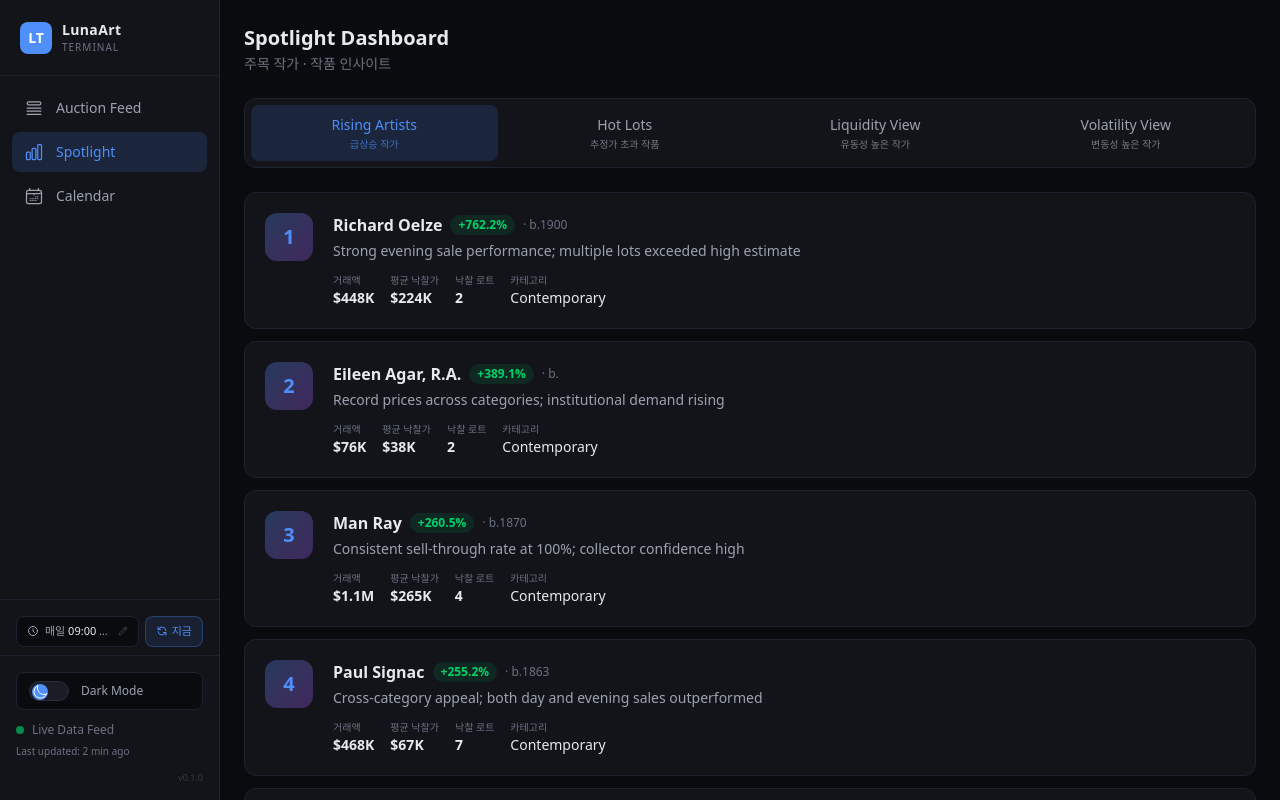
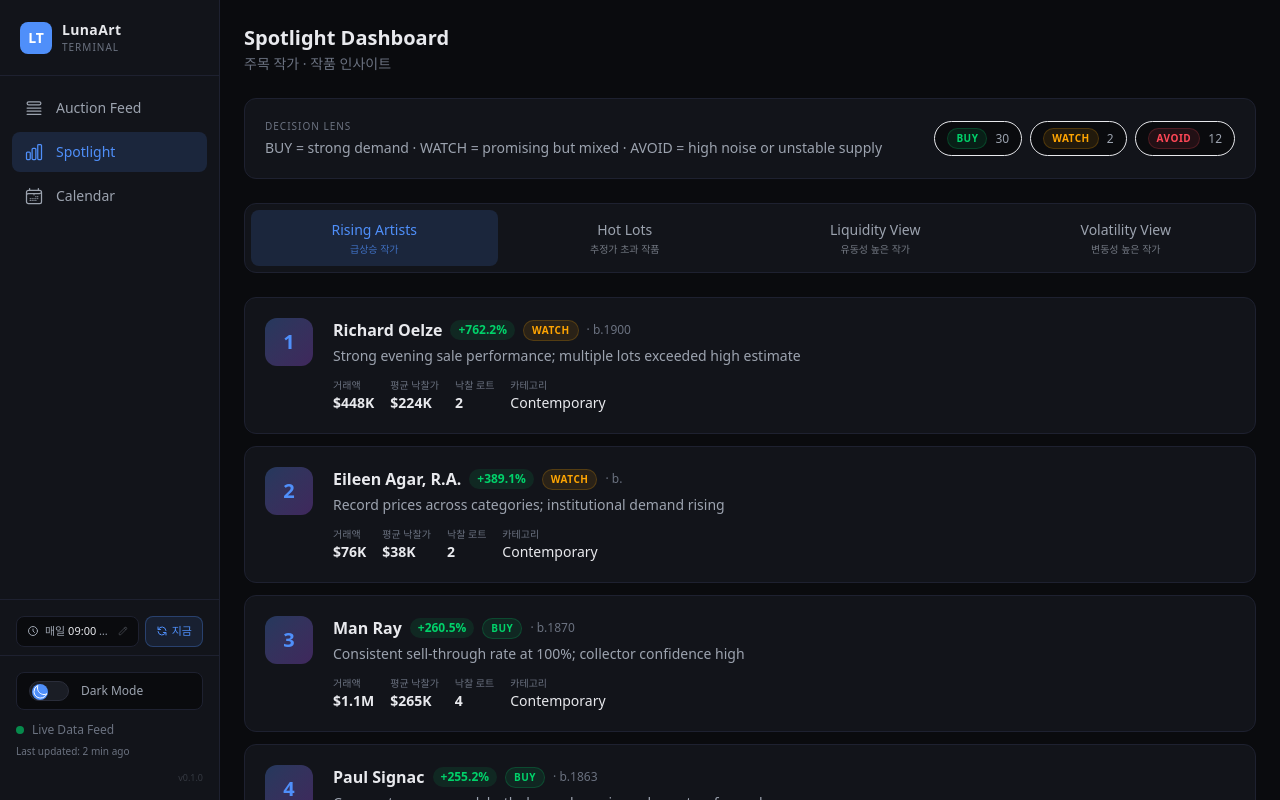
Before and after one commit to lunadad/lunaart-terminal, a Next.js app: page /lunaart-terminal/spotlight in a window 1280 px wide. Built offline with nearby package versions, Linux system fonts and the light colour scheme.

Commit message:
feat: add decision lens and source summaries

```diff
--- a/src/app/page.tsx
+++ b/src/app/page.tsx
@@ -1,7 +1,7 @@
 'use client';
 
 import { useState, useMemo } from 'react';
-import { allLots, getMarketPulse, getRisingArtists } from '@/lib/mock-data';
+import { allLots, auctionHouses, getMarketPulse, getRisingArtists, saleEvents } from '@/lib/mock-data';
 import { TimeFilter, MediumFilter, PriceRange } from '@/lib/types';
 import MarketPulseBar from '@/components/MarketPulseBar';
 import FilterBar from '@/components/FilterBar';
@@ -15,6 +15,30 @@ export default function AuctionFeedPage() {
   const [mediumFilter, setMediumFilter] = useState<MediumFilter>('all');
   const [priceRange, setPriceRange] = useState<PriceRange>('all');
   const [auctionHouse, setAuctionHouse] = useState('all');
+
+  const sourceSummary = useMemo(() => {
+    const lotsByHouse = auctionHouses.map(house => ({
+      id: house.id,
+      name: house.name,
+      lots: allLots.filter(lot => lot.auctionHouseId === house.id).length,
+      sales: saleEvents.filter(event => event.auctionHouseId === house.id).length,
+    }));
+
+    const latestSaleDate = saleEvents
+      .map(event => new Date(event.date))
+      .sort((a, b) => b.getTime() - a.getTime())[0];
+
+    const monthCoverage = new Set(saleEvents.map(event => event.date.slice(0, 7))).size;
+
+    return {
+      houses: auctionHouses.length,
+      lots: allLots.length,
+      sales: saleEvents.length,
+      latestSaleDate,
+      monthCoverage,
+      lotsByHouse,
+    };
+  }, []);
 
   const filteredLots = useMemo(() => {
     let lots = [...allLots];
@@ -74,6 +98,31 @@ export default function AuctionFeedPage() {
         </div>
       </div>
 
+      {/* Source Summary */}
+      <div className="grid grid-cols-1 md:grid-cols-3 gap-3 md:gap-4">
+        <div className="bg-surface border border-border rounded-xl p-4">
+          <p className="text-[10px] text-muted uppercase tracking-widest">Source snapshot</p>
+          <p className="mt-1 text-sm font-semibold text-foreground">{sourceSummary.houses} auction houses</p>
+          <p className="text-xs text-text-secondary mt-1">Christie&apos;s + Sotheby&apos;s · {sourceSummary.sales} sales · {sourceSummary.lots} lots</p>
+        </div>
+        <div className="bg-surface border border-border rounded-xl p-4">
+          <p className="text-[10px] text-muted uppercase tracking-widest">Coverage window</p>
+          <p className="mt-1 text-sm font-semibold text-foreground">{sourceSummary.monthCoverage} tracked months</p>
+          <p className="text-xs text-text-secondary mt-1">Freshest event: {sourceSummary.latestSaleDate.toLocaleDateString('en-US', { month: 'short', day: 'numeric', year: 'numeric' })}</p>
+        </div>
+        <div className="bg-surface border border-border rounded-xl p-4">
+          <p className="text-[10px] text-muted uppercase tracking-widest">House balance</p>
+          <div className="mt-1 space-y-1">
+            {sourceSummary.lotsByHouse.map(item => (
+              <div key={item.id} className="flex items-center justify-between text-xs">
+                <span className="text-text-secondary">{item.name}</span>
+                <span className="font-mono text-foreground">{item.lots} lots / {item.sales} sales</span>
+              </div>
+            ))}
+          </div>
+        </div>
+      </div>
+
       {/* Market Pulse */}
       <MarketPulseBar pulse={pulse} />
 
--- a/src/app/spotlight/page.tsx
+++ b/src/app/spotlight/page.tsx
@@ -5,6 +5,46 @@ import { allLots, getRisingArtists, formatCurrency, formatFullCurrency, artists
 import { LotWithDetails } from '@/lib/types';
 
 type Tab = 'rising' | 'hotlots' | 'liquidity' | 'volatility';
+type Decision = 'BUY' | 'WATCH' | 'AVOID';
+
+const DECISION_STYLES: Record<Decision, { bg: string; text: string; ring: string; note: string }> = {
+  BUY: { bg: 'bg-green/10', text: 'text-green', ring: 'border-green/20', note: 'Strong momentum + healthy demand' },
+  WATCH: { bg: 'bg-orange/10', text: 'text-orange', ring: 'border-orange/20', note: 'Interesting, but needs a second look' },
+  AVOID: { bg: 'bg-red/10', text: 'text-red', ring: 'border-red/20', note: 'Too noisy or too volatile right now' },
+};
+
+function getMomentumDecision(momentum: number, lotsSold: number): Decision {
+  if (lotsSold >= 4 && momentum >= 35) return 'BUY';
+  if (lotsSold >= 2 && momentum >= 18) return 'WATCH';
+  return 'AVOID';
+}
+
+function getHotLotDecision(estimateRatio: number): Decision {
+  if (estimateRatio >= 40) return 'BUY';
+  if (estimateRatio >= 10) return 'WATCH';
+  return 'AVOID';
+}
+
+function getLiquidityDecision(sellThrough: number, totalVolume: number): Decision {
+  if (sellThrough >= 0.8 && totalVolume >= 3_000_000) return 'BUY';
+  if (sellThrough >= 0.65) return 'WATCH';
+  return 'AVOID';
+}
+
+function getVolatilityDecision(cv: number): Decision {
+  if (cv >= 45) return 'AVOID';
+  if (cv >= 25) return 'WATCH';
+  return 'BUY';
+}
+
+function DecisionBadge({ decision }: { decision: Decision }) {
+  const styles = DECISION_STYLES[decision];
+  return (
+    <span className={`inline-flex items-center rounded-full border px-2 py-0.5 text-[10px] font-bold tracking-wider ${styles.bg} ${styles.text} ${styles.ring}`}>
+      {decision}
+    </span>
+  );
+}
 
 export default function SpotlightPage() {
   const [activeTab, setActiveTab] = useState<Tab>('rising');
@@ -74,6 +114,19 @@ export default function SpotlightPage() {
       .slice(0, 12);
   }, []);
 
+  const decisionSnapshot = useMemo(() => {
+    const decisions = [
+      ...risingArtists.map(ra => getMomentumDecision(ra.momentum, ra.lotsSold)),
+      ...hotLots.map(lot => getHotLotDecision(lot.estimateRatio)),
+      ...liquidityData.map(d => getLiquidityDecision(d.sellThrough, d.totalVolume)),
+      ...volatilityData.map(d => getVolatilityDecision(d.cv)),
+    ];
+    return decisions.reduce((acc, decision) => {
+      acc[decision] += 1;
+      return acc;
+    }, { BUY: 0, WATCH: 0, AVOID: 0 } as Record<Decision, number>);
+  }, [hotLots, liquidityData, risingArtists, volatilityData]);
+
   const tabs: { key: Tab; label: string; labelEn: string }[] = [
     { key: 'rising', label: 'Rising Artists', labelEn: '급상승 작가' },
     { key: 'hotlots', label: 'Hot Lots', labelEn: '추정가 초과 작품' },
@@ -87,6 +140,23 @@ export default function SpotlightPage() {
       <div>
         <h1 className="text-lg md:text-xl font-bold text-foreground">Spotlight Dashboard</h1>
         <p className="text-xs md:text-sm text-muted mt-0.5">주목 작가 &middot; 작품 인사이트</p>
+      </div>
+
+      <div className="bg-surface border border-border rounded-xl p-4 md:p-5">
+        <div className="flex flex-wrap items-center gap-2 justify-between">
+          <div>
+            <p className="text-[10px] text-muted uppercase tracking-widest">Decision lens</p>
+            <p className="text-xs md:text-sm text-text-secondary mt-1">BUY = strong demand · WATCH = promising but mixed · AVOID = high noise or unstable supply</p>
+          </div>
+          <div className="flex flex-wrap gap-2">
+            {(['BUY', 'WATCH', 'AVOID'] as Decision[]).map(decision => (
+              <div key={decision} className="flex items-center gap-2 rounded-full border px-3 py-1.5 bg-background">
+                <DecisionBadge decision={decision} />
+                <span className="text-xs font-mono text-text-secondary">{decisionSnapshot[decision]}</span>
+              </div>
+            ))}
+          </div>
+        </div>
       </div>
 
       {/* Tab Navigation */}
@@ -125,6 +195,7 @@ export default function SpotlightPage() {
                     <span className="px-1.5 md:px-2 py-0.5 rounded-full bg-green/10 text-green text-[10px] md:text-xs font-mono font-bold">
                       +{ra.momentum.toFixed(1)}%
                     </span>
+                    <DecisionBadge decision={getMomentumDecision(ra.momentum, ra.lotsSold)} />
                     <span className="text-[10px] md:text-xs text-muted hidden sm:inline">{ra.artist.nationality} &middot; b.{ra.artist.birthYear}</span>
                   </div>
                   <p className="text-xs md:text-sm text-text-secondary mt-1 line-clamp-2">{ra.reason}</p>
@@ -163,6 +234,7 @@ export default function SpotlightPage() {
                   <th className="text-left p-3 text-xs text-muted font-medium">Artist</th>
                   <th className="text-left p-3 text-xs text-muted font-medium">Work</th>
                   <th className="text-left p-3 text-xs text-muted font-medium">House</th>
+                  <th className="text-left p-3 text-xs text-muted font-medium">Decision</th>
                   <th className="text-right p-3 text-xs text-muted font-medium">Estimate High</th>
                   <th className="text-right p-3 text-xs text-muted font-medium">Final Price</th>
                   <th className="text-right p-3 text-xs text-muted font-medium">Over Est.</th>
@@ -188,6 +260,9 @@ export default function SpotlightPage() {
                         {lot.auctionHouse.name === "Christie's" ? 'CHR' : 'SOT'}
                       </span>
                     </td>
+                    <td className="p-3">
+                      <DecisionBadge decision={getHotLotDecision(lot.estimateRatio)} />
+                    </td>
                     <td className="p-3 text-right text-text-secondary font-mono">
                       {formatFullCurrency(lot.estimateHigh, lot.currency)}
                     </td>
@@ -211,7 +286,10 @@ export default function SpotlightPage() {
         <div className="grid grid-cols-1 sm:grid-cols-2 lg:grid-cols-3 gap-3 md:gap-4 animate-fade-in">
           {liquidityData.map((d) => (
             <div key={d.artist.id} className="bg-surface border border-border rounded-xl p-4 hover:border-border-light transition-all">
-              <h3 className="text-sm font-bold text-foreground">{d.artist.name}</h3>
+              <div className="flex items-start justify-between gap-2">
+                <h3 className="text-sm font-bold text-foreground">{d.artist.name}</h3>
+                <DecisionBadge decision={getLiquidityDecision(d.sellThrough, d.totalVolume)} />
+              </div>
               <p className="text-[10px] text-muted mt-0.5">{d.artist.nationality} &middot; {d.artist.category}</p>
               <div className="mt-3 space-y-2">
                 <div className="flex justify-between text-xs">
@@ -250,8 +328,9 @@ export default function SpotlightPage() {
           <div className="grid grid-cols-1 sm:grid-cols-2 lg:grid-cols-3 gap-3 md:gap-4">
             {volatilityData.map((d) => (
               <div key={d.artist.id} className="bg-surface border border-border rounded-xl p-4 hover:border-border-light transition-all">
-                <div className="flex items-center gap-2">
+                <div className="flex items-center gap-2 flex-wrap">
                   <h3 className="text-sm font-bold text-foreground">{d.artist.name}</h3>
+                  <DecisionBadge decision={getVolatilityDecision(d.cv)} />
                   {d.cv > 80 && (
                     <span className="px-1.5 py-0.5 rounded text-[10px] bg-red/10 text-red font-medium">HIGH RISK</span>
                   )}
--- a/src/components/Sidebar.tsx
+++ b/src/components/Sidebar.tsx
@@ -105,11 +105,6 @@ export default function Sidebar() {
     setCrawling(false);
   }
 
-  // Close mobile menu on route change
-  useEffect(() => {
-    setMobileOpen(false);
-  }, [pathname]);
-
   // Close on escape
   useEffect(() => {
     const handleEsc = (e: KeyboardEvent) => { if (e.key === 'Escape') setMobileOpen(false); };
@@ -147,6 +142,7 @@ export default function Sidebar() {
             <Link
               key={item.href}
               href={item.href}
+              onClick={() => setMobileOpen(false)}
               className={`flex items-center gap-3 px-3 py-2.5 rounded-lg text-sm transition-all ${
                 isActive
                   ? 'bg-accent/15 text-accent font-medium'
--- a/src/components/ThemeProvider.tsx
+++ b/src/components/ThemeProvider.tsx
@@ -23,31 +23,19 @@ function applyTheme(theme: Theme) {
 }
 
 export default function ThemeProvider({ children }: { children: React.ReactNode }) {
-  const [theme, setTheme] = useState<Theme>('dark');
-  const [mounted, setMounted] = useState(false);
+  const [theme, setTheme] = useState<Theme>(() => {
+    if (typeof window === 'undefined') return 'dark';
+    return (localStorage.getItem('artpan-theme') as Theme | null) ?? 'dark';
+  });
 
-  // On mount: read saved theme
   useEffect(() => {
-    const saved = localStorage.getItem('artpan-theme') as Theme | null;
-    if (saved) {
-      setTheme(saved);
-      applyTheme(saved);
-    }
-    setMounted(true);
-  }, []);
+    applyTheme(theme);
+    localStorage.setItem('artpan-theme', theme);
+  }, [theme]);
 
   const toggleTheme = useCallback(() => {
-    setTheme(prev => {
-      const next = prev === 'dark' ? 'light' : 'dark';
-      applyTheme(next);
-      localStorage.setItem('artpan-theme', next);
-      return next;
-    });
+    setTheme(prev => (prev === 'dark' ? 'light' : 'dark'));
   }, []);
-
-  if (!mounted) {
-    return <>{children}</>;
-  }
 
   return (
     <ThemeContext.Provider value={{ theme, toggleTheme }}>
--- a/src/components/TopLotsTable.tsx
+++ b/src/components/TopLotsTable.tsx
@@ -56,7 +56,7 @@ export default function TopLotsTable({ lots }: Props) {
                     </span>
                   </td>
                   <td className="py-2.5 px-2 text-right text-green font-mono font-medium">
-                    ${lot.result.usdEquivalent?.toLocaleString()}
+                    {formatFullCurrency(lot.result.usdEquivalent || 0, 'USD')}
                   </td>
                   <td className={`py-2.5 px-2 text-right font-mono ${ratio > 0 ? 'text-green' : 'text-red'}`}>
                     {ratio > 0 ? '+' : ''}{ratio.toFixed(0)}%
```
Also changed, not shown: src/app/calendar/page.tsx (+23 -0 lines), src/components/Charts.tsx (+15 -2 lines), 1 other file (tests, documents, lock files or other folders).
